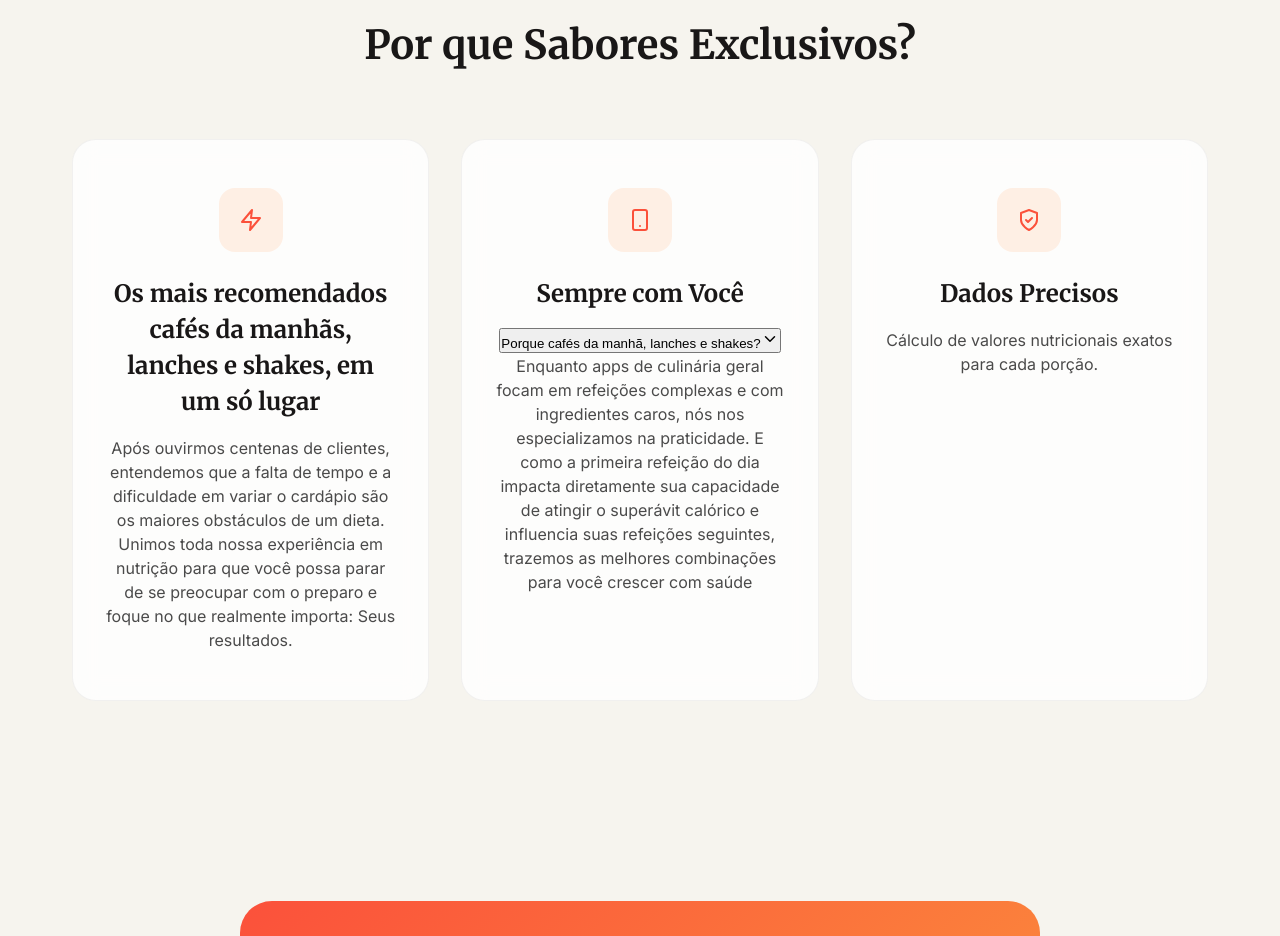
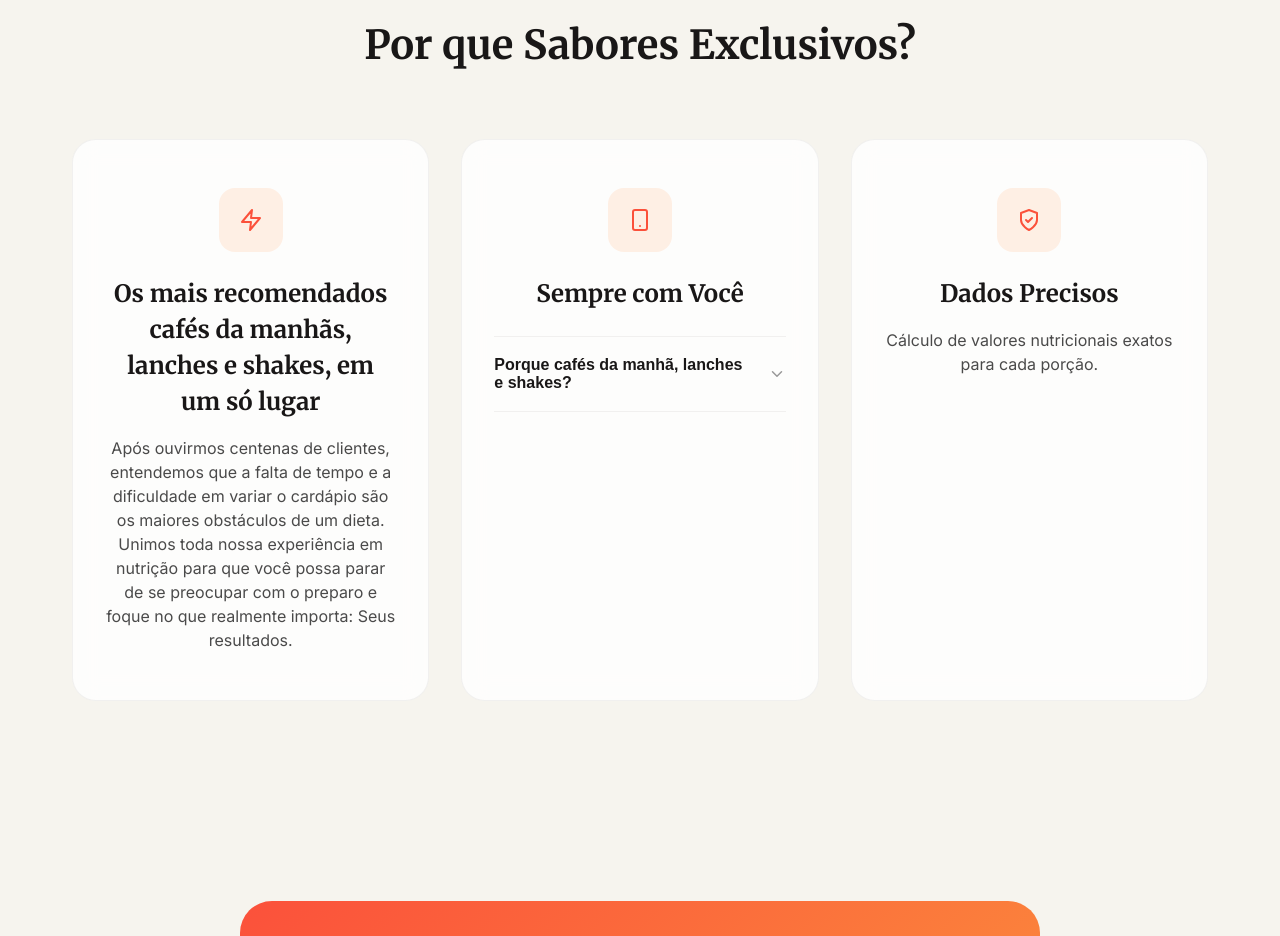
Before and after one commit to YohanSaibb026/LeadingPage, a React (Vite) app: page / in a window 1280 px wide. Shown: the part 1980-2916 px from the top of the page. Built offline with nearby package versions, Linux system fonts and the light colour scheme.

Commit message:
feat: Add comprehensive styling for the landing page layout and components.

```diff
--- a/src/App.css
+++ b/src/App.css
@@ -315,6 +315,79 @@
     color: var(--text-muted);
 }
 
+/* FAQ Accordion Styling (Inside Feature Card) */
+.faq-card {
+    text-align: left !important;
+}
+
+.faq-card h3 {
+    margin-bottom: 1.5rem !important;
+    text-align: center;
+}
+
+.faq-accordion {
+    display: flex;
+    flex-direction: column;
+    border-top: 1px solid rgba(0, 0, 0, 0.05);
+    width: 100%;
+}
+
+.faq-item {
+    border-bottom: 1px solid rgba(0, 0, 0, 0.05);
+    background: transparent;
+}
+
+.faq-question {
+    width: 100%;
+    padding: 1.2rem 0;
+    background: none;
+    border: none;
+    display: flex;
+    justify-content: space-between;
+    align-items: center;
+    cursor: pointer;
+    text-align: left;
+    color: var(--text-main);
+    font-size: 1rem;
+    font-weight: 600;
+    gap: 1rem;
+}
+
+/* Reset browser button styles */
+.faq-question:focus {
+    outline: none;
+}
+
+.faq-chevron {
+    flex-shrink: 0;
+    transition: transform 0.3s ease;
+    color: #999;
+}
+
+.faq-item.open .faq-chevron {
+    transform: rotate(180deg);
+}
+
+.faq-answer {
+    max-height: 0;
+    overflow: hidden;
+    transition: max-height 0.4s cubic-bezier(0.4, 0, 0.2, 1);
+}
+
+.faq-item.open .faq-answer {
+    max-height: 500px;
+    /* Adjust based on content */
+}
+
+.faq-answer p {
+    padding: 0 0 1.2rem 0;
+    font-size: 0.95rem !important;
+    line-height: 1.6;
+    color: var(--text-muted);
+    margin: 0;
+    text-align: left;
+}
+
 /* CTA */
 .cta-section {
     padding: 100px 2rem;
```
